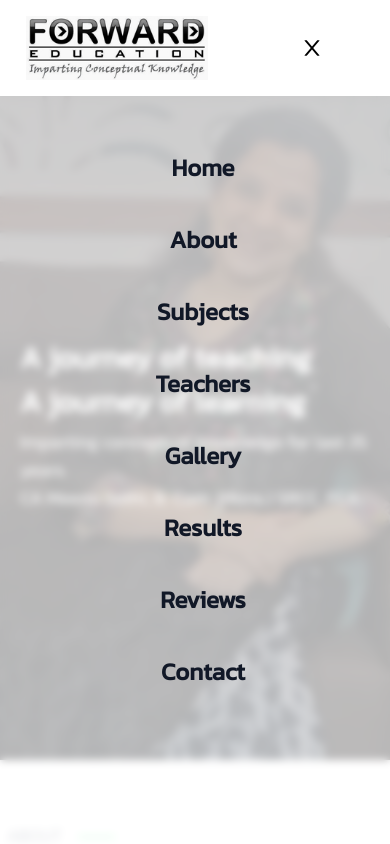
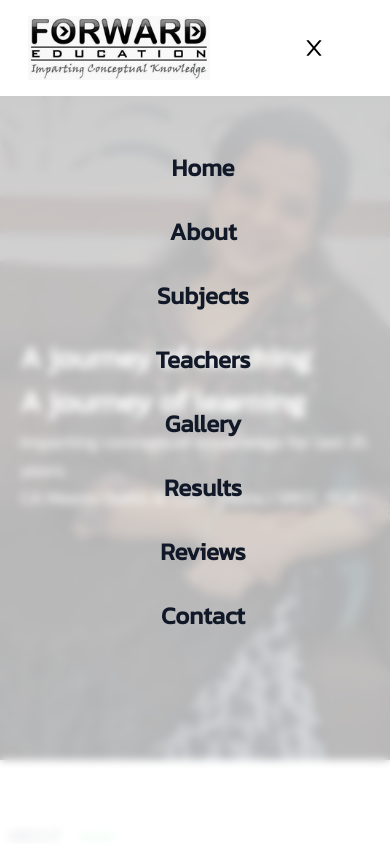
Before and after one commit to t-vaibhav/fwd-edu-testing, a Next.js app: page / in a window 390 px wide. Both pictures are taken after a click on the element 311 px from the left and 48 px from the top of the page. Shown: the top 844 px of the page. Built offline with nearby package versions, Linux system fonts and the light colour scheme.

Commit message:
more bug fixing

```diff
--- a/components/Navbar.js
+++ b/components/Navbar.js
@@ -30,16 +30,16 @@ const Navbar = () => {
 
         <div className='lg:hidden z-20'>
 
-          <div onClick={() => sethamburger((prev) => { return !prev })} className=" cursor-pointer text-2xl p-10">
+          <div onClick={() => sethamburger((prev) => { return !prev })} className=" cursor-pointer text-2xl p-9">
             {hamburger ? <AiOutlineMenu /> : <AiOutlineClose />}
           </div>
 
           <div className={`fixed h-full w-full top-24 z-20 right-0 bg-white/70 backdrop-blur-sm p-14  ${hamburger ? "hidden" : ""}`}>
-            <ul className='flex-col text-center pl-4 space-y-10  text-gray-900 font-bold  text-2xl'>
-              <li className='' onClick={()=>sethamburger(true)} ><Link href="/">Home</Link></li>
-              <li className='' onClick={()=>sethamburger(true)}><Link  href="/#about">About</Link></li>
-              <li className='' onClick={()=>sethamburger(true)}><Link href="/#popular-courses">Subjects</Link></li>
-              <li className='' onClick={()=>sethamburger(true)}><Link href="/#teachers">Teachers</Link></li>
+            <ul className='flex-col text-center pl-4 space-y-8  text-gray-900 font-bold  text-2xl'>
+              <li className='' onClick={() => sethamburger(true)} ><Link href="/">Home</Link></li>
+              <li className='' onClick={() => sethamburger(true)}><Link href="/#about">About</Link></li>
+              <li className='' onClick={() => sethamburger(true)}><Link href="/#popular-courses">Subjects</Link></li>
+              <li className='' onClick={() => sethamburger(true)}><Link href="/#teachers">Teachers</Link></li>
               <li className='' ><Link href="/gallery">Gallery</Link></li>
               <li className='' ><Link href="/results">Results</Link></li>
               <li className='' ><Link href="/reviews">Reviews</Link></li>
```
